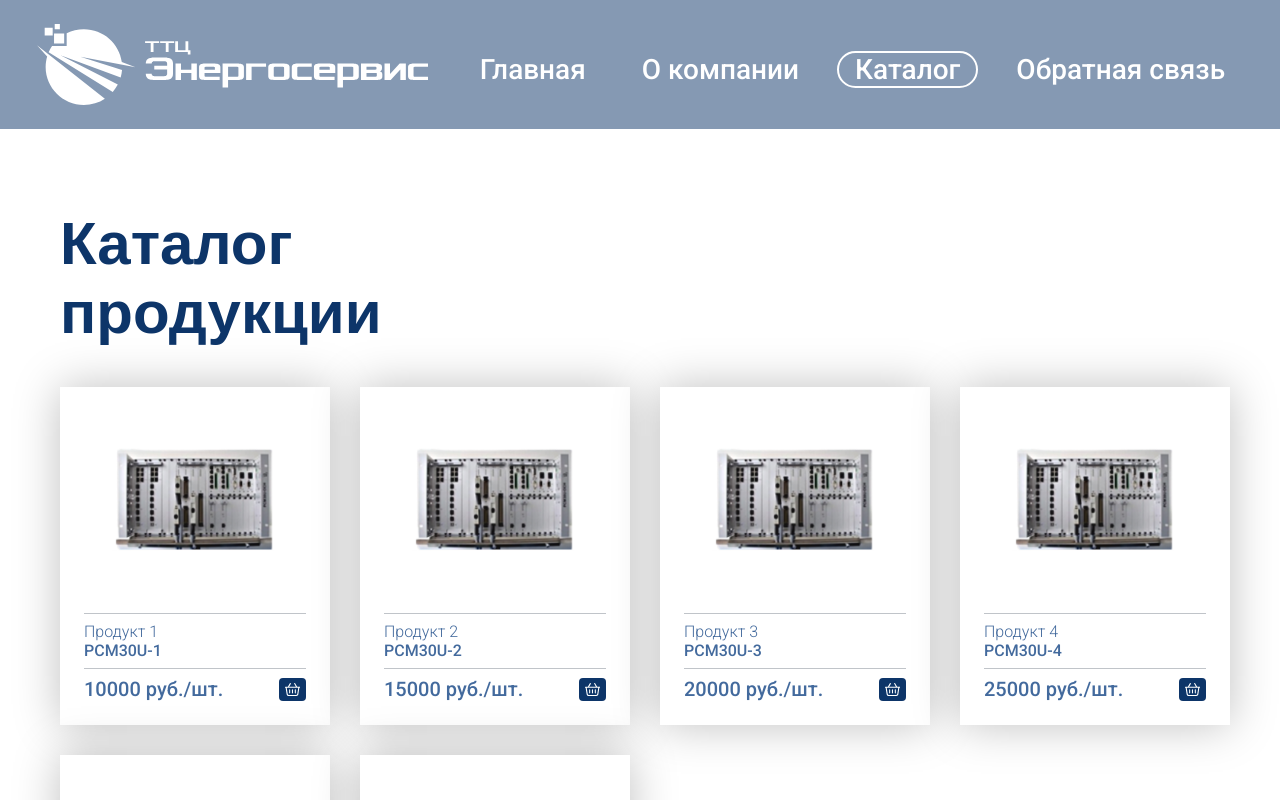
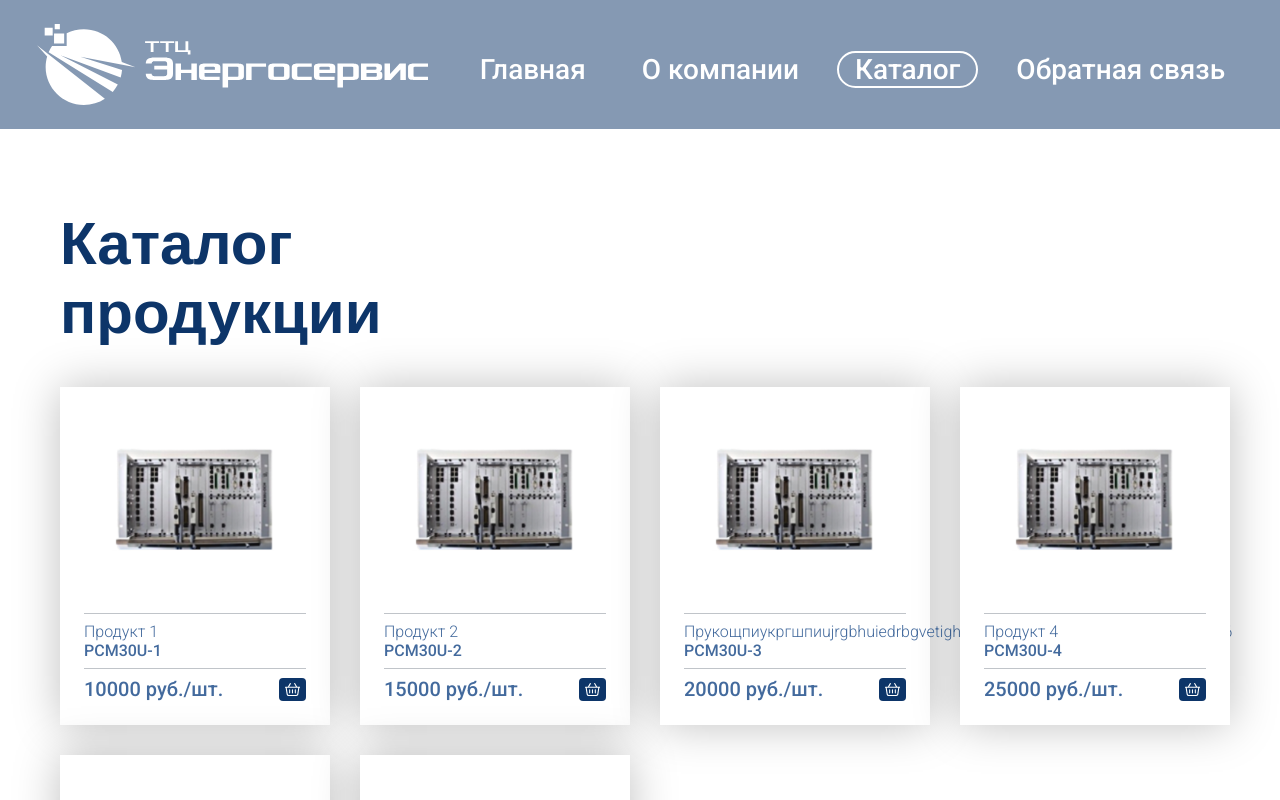
Before and after one commit to haryuuno21/ttc-es-site, a Next.js app in the folder ttc-es/: page /catalog in a window 1280 px wide. Shown: the top 800 px of the page. Built offline with nearby package versions, Linux system fonts and the light colour scheme; a web font is replaced by a local one.

Commit message:
idk
aergh

```diff
--- a/ttc-es/src/app/catalog/page.tsx
+++ b/ttc-es/src/app/catalog/page.tsx
@@ -5,12 +5,12 @@ import { Navbar } from "@/components/navbar";
 export default function Contact() {
   // Пример данных для карточек (можно заменить на реальные данные)
   const products = [
-    { id: 1, img: "/product.png", product_name: "Продукт 1", product_short_name: "PCM30U-1", product_cost: 10000 },
-    { id: 2, img: "/product.png", product_name: "Продукт 2", product_short_name: "PCM30U-2", product_cost: 15000 },
-    { id: 3, img: "/product.png", product_name: "Продукт 3", product_short_name: "PCM30U-3", product_cost: 20000 },
-    { id: 4, img: "/product.png", product_name: "Продукт 4", product_short_name: "PCM30U-4", product_cost: 25000 },
-    { id: 5, img: "/product.png", product_name: "Продукт 5", product_short_name: "PCM30U-5", product_cost: 30000 },
-    { id: 6, img: "/product.png", product_name: "Продукт 6", product_short_name: "PCM30U-6", product_cost: 35000 },
+    { id: 1, img: "/product.png", product_name: "Продукт 1", product_short_name: "PCM30U-1", product_cost: '10000' },
+    { id: 2, img: "/product.png", product_name: "Продукт 2", product_short_name: "PCM30U-2", product_cost: '15000' },
+    { id: 3, img: "/product.png", product_name: "Прукощпиукргшпиujrgbhuiedrbgvetighaeuiogvhni1290378423784652347856", product_short_name: "PCM30U-3", product_cost: '20000' },
+    { id: 4, img: "/product.png", product_name: "Продукт 4", product_short_name: "PCM30U-4", product_cost: '25000' },
+    { id: 5, img: "/product.png", product_name: "Продукт 5", product_short_name: "PCM30U-5", product_cost: '30000' },
+    { id: 6, img: "/product.png", product_name: "Продукт 6", product_short_name: "PCM30U-6", product_cost: '35000' },
     // Добавьте больше продуктов по необходимости
   ];
 
```
Also changed, not shown: 1 other file (tests, documents, lock files or other folders).
